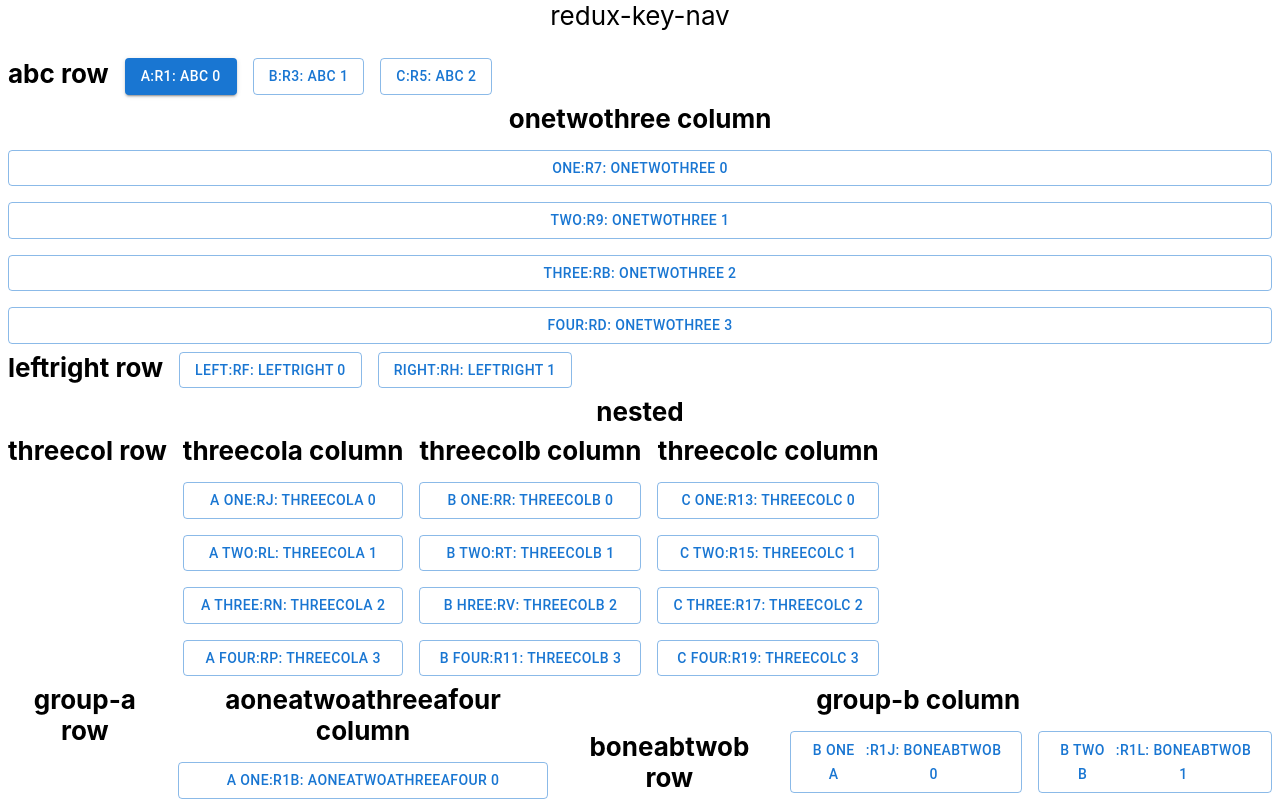
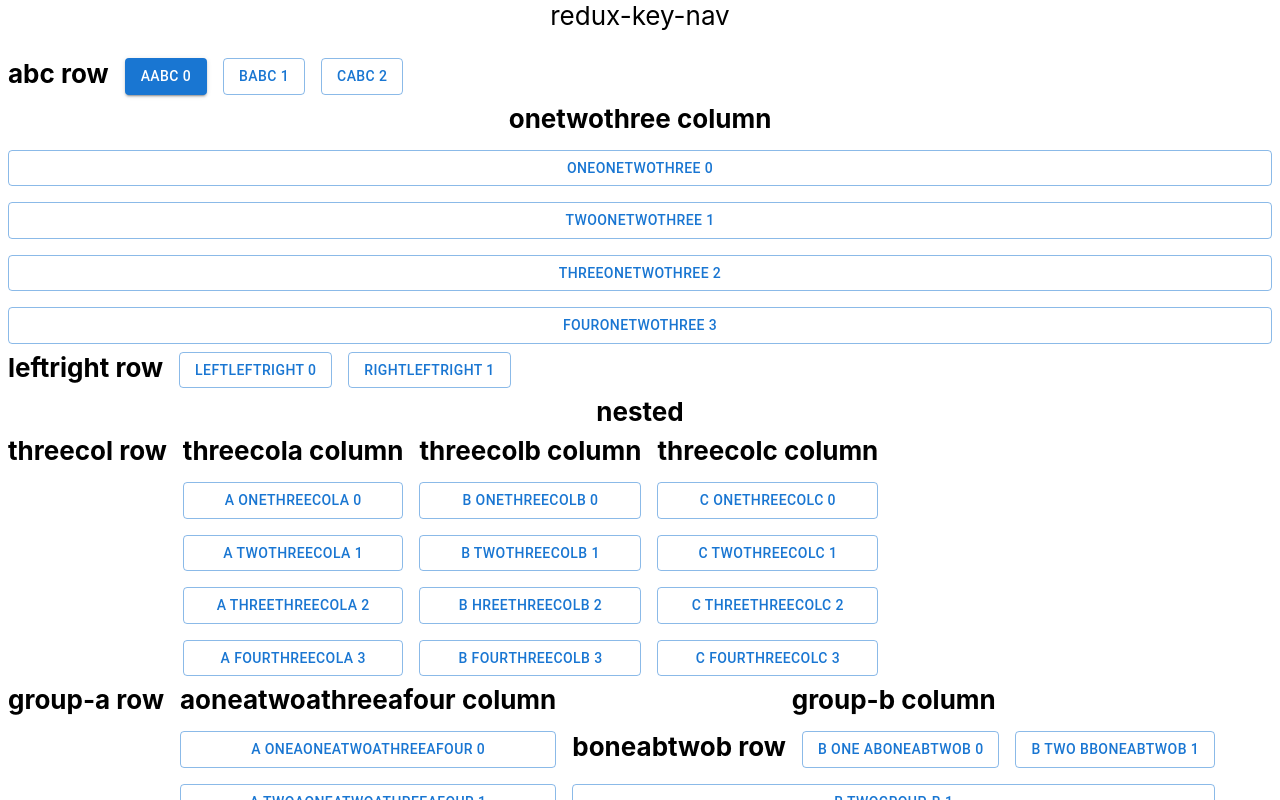
Before and after one commit to edwardsharp/redux-key-nav, a React (Create React App) app: page / in a window 1280 px wide. Shown: the top 800 px of the page. Built offline with nearby package versions, Linux system fonts and the light colour scheme.

Commit message:
stub out useNavigation hook; add commentz

```diff
--- a/src/nav/Button.tsx
+++ b/src/nav/Button.tsx
@@ -1,13 +1,8 @@
-import {
-  NavigationContainerName,
-  navigationContainers,
-  navigationEvents,
-} from "./navigation";
-import { ReactNode, useEffect, useId } from "react";
-import { insert, remove, selectIsActiveElement } from "./navigationSlice";
-import { useAppDispatch, useAppSelector } from "../app/hooks";
+import { ReactNode, useCallback } from "react";
 
 import { Button as MUIButton } from "@mui/material";
+import { NavigationContainerName } from "./navigation";
+import { useNavigation } from "./useNavigation.hook";
 
 interface ButtonProps {
   containerId?: NavigationContainerName;
@@ -18,45 +13,28 @@ interface ButtonProps {
 }
 
 export default function Button(props: ButtonProps) {
-  const { children, initialFocus, name } = props;
-  const dispatch = useAppDispatch();
-  const id = useId();
-  const isActiveElement = useAppSelector((state) =>
-    selectIsActiveElement(state, id)
-  );
+  const { containerId, position, children, initialFocus } = props;
+  const name = props.name || "noname";
 
-  const containerId = props.containerId || "root";
-  const position = props.position || 0;
-  const container = navigationContainers[containerId];
-
-  // console.log(name, "rendered!");
-  useEffect(() => {
-    dispatch(
-      insert({
-        id,
-        position,
-        name,
-        containerId,
-        container,
-        initialFocus,
-      })
-    );
-
-    const subscription = navigationEvents.subscribe(id, (str) => {
-      console.log(id, name, "got event!");
-    });
-
-    return () => {
-      dispatch(remove(id));
-
-      subscription.remove();
-    };
+  const onSelect = useCallback((arg?: string) => {
+    console.log(name, "got event! arg:", arg);
   }, []);
 
+  const { isActiveElement } = useNavigation({
+    onSelect,
+    name,
+    position,
+    containerId,
+    initialFocus,
+  });
+
   return (
-    <MUIButton variant={isActiveElement ? "contained" : "outlined"}>
+    <MUIButton
+      variant={isActiveElement ? "contained" : "outlined"}
+      onClick={(e) => onSelect("click!")}
+    >
       {children}
-      {id} {containerId} {position}
+      {containerId} {position}
     </MUIButton>
   );
 }
--- a/src/nav/index.tsx
+++ b/src/nav/index.tsx
@@ -18,7 +18,7 @@ export default function Nav() {
       dispatch(nextItem(e.key));
     }
     if (e.key === "Enter") {
-      dispatch(onSelect("hey"));
+      dispatch(onSelect("Enter key pressed!"));
     }
   }, []);
 
--- a/src/nav/navigation.ts
+++ b/src/nav/navigation.ts
@@ -35,7 +35,10 @@ export interface NavigationContainer {
 
 // #TODO: write a validation test to ensure the heirarchy is valid,
 // so like positions and parents don't have errors.
+// #TODO: also consider exporting an iife to other places can .add() their own container defs
+// ...would give this more of a library seperation-of-conerns feel.
 const defs: NavigationContainerDefs = {
+  // #TODO: root is just a convenient default, might not be necessary.
   root: {
     direction: "row",
   },
@@ -66,6 +69,7 @@ const defs: NavigationContainerDefs = {
   threecol: {
     direction: "row",
     exits: {
+      // exits for a container that just wraps another container is a little weird atm.
       north: "threecola",
       south: "threecola",
     },
@@ -142,16 +146,14 @@ const subscription = navigationEvents.subscribe('topidId', (str) => {
 subscription.remove();
 */
 
+export type NavigationEventListener = (arg?: string) => void;
+
 export const navigationEvents = (function () {
-  const topics: { [index: string]: Array<(arg: string | undefined) => void> } =
-    {};
+  const topics: { [index: string]: NavigationEventListener[] } = {};
   const hop = topics.hasOwnProperty;
 
   return {
-    subscribe: function (
-      topic: string,
-      listener: (arg: string | undefined) => void
-    ) {
+    subscribe: function (topic: string, listener: NavigationEventListener) {
       // add the topic if not yet created
       if (!hop.call(topics, topic)) topics[topic] = [];
 
@@ -164,12 +166,12 @@ export const navigationEvents = (function () {
         },
       };
     },
-    publish: function (topic: string, info?: string) {
+    publish: function (topic: string, arg?: string) {
       // bail if there's no topic or no listener callbacks
       if (!hop.call(topics, topic)) return;
 
       for (const cb of topics[topic]) {
-        cb && cb(info);
+        cb && cb(arg);
       }
     },
   };
--- a/src/nav/navigationSlice.ts
+++ b/src/nav/navigationSlice.ts
@@ -135,6 +135,8 @@ function getNextItem(
         }
 
         // NOTE: try focusing same position item
+        // #TODO: try to find closest position (so not === but closest)?
+        // #TODO: should this only run if the directions are the same? (e.g. no row -> column jumps)
         const samePositionItem = prevContainerItems.find(
           (i) => i.position === activeElement.position
         );
@@ -211,7 +213,8 @@ export const navigationSlice = createSlice({
     },
     remove: (state, action: PayloadAction<string>) => {
       state.items = state.items.filter((i) => i.id === action.payload);
-      // #TODO: check if this is the activeElement and if so set null
+      // #TODO: check if this is the activeElement and if so set null & possibly find another item.
+      // #TODO: also check if lastActiveItemInContainer
     },
     nextItem: (state, action: PayloadAction<NextDirection>) => {
       const nextElement = getNextItem(state, action.payload);
--- /dev/null
+++ b/src/nav/useNavigation.hook.ts
@@ -0,0 +1,52 @@
+import {
+  NavigationContainerName,
+  NavigationEventListener,
+  navigationContainers,
+  navigationEvents,
+} from "./navigation";
+import { insert, remove, selectIsActiveElement } from "./navigationSlice";
+import { useAppDispatch, useAppSelector } from "../app/hooks";
+import { useEffect, useId } from "react";
+
+export const useNavigation = (props: {
+  onSelect: NavigationEventListener;
+  name: string;
+  position?: number;
+  containerId?: NavigationContainerName;
+  initialFocus?: boolean;
+}) => {
+  const { onSelect, name, initialFocus } = props;
+
+  const dispatch = useAppDispatch();
+  const id = useId();
+  const isActiveElement = useAppSelector((state) =>
+    selectIsActiveElement(state, id)
+  );
+
+  const containerId = props.containerId || "root";
+  const position = props.position || 0;
+  const container = navigationContainers[containerId];
+
+  useEffect(() => {
+    dispatch(
+      insert({
+        id,
+        position,
+        name,
+        containerId,
+        container,
+        initialFocus,
+      })
+    );
+
+    const subscription = navigationEvents.subscribe(id, onSelect);
+
+    return () => {
+      dispatch(remove(id));
+
+      subscription.remove();
+    };
+  }, []);
+
+  return { isActiveElement };
+};
```
